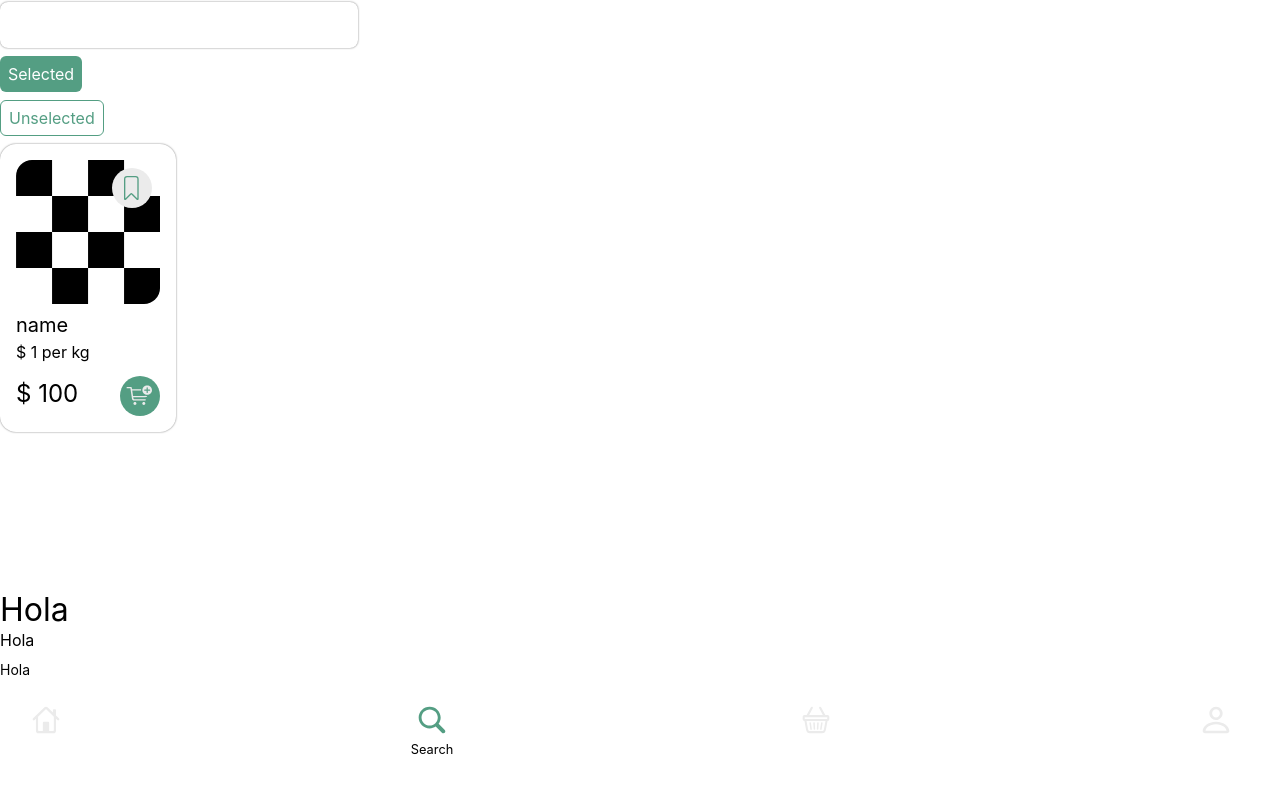
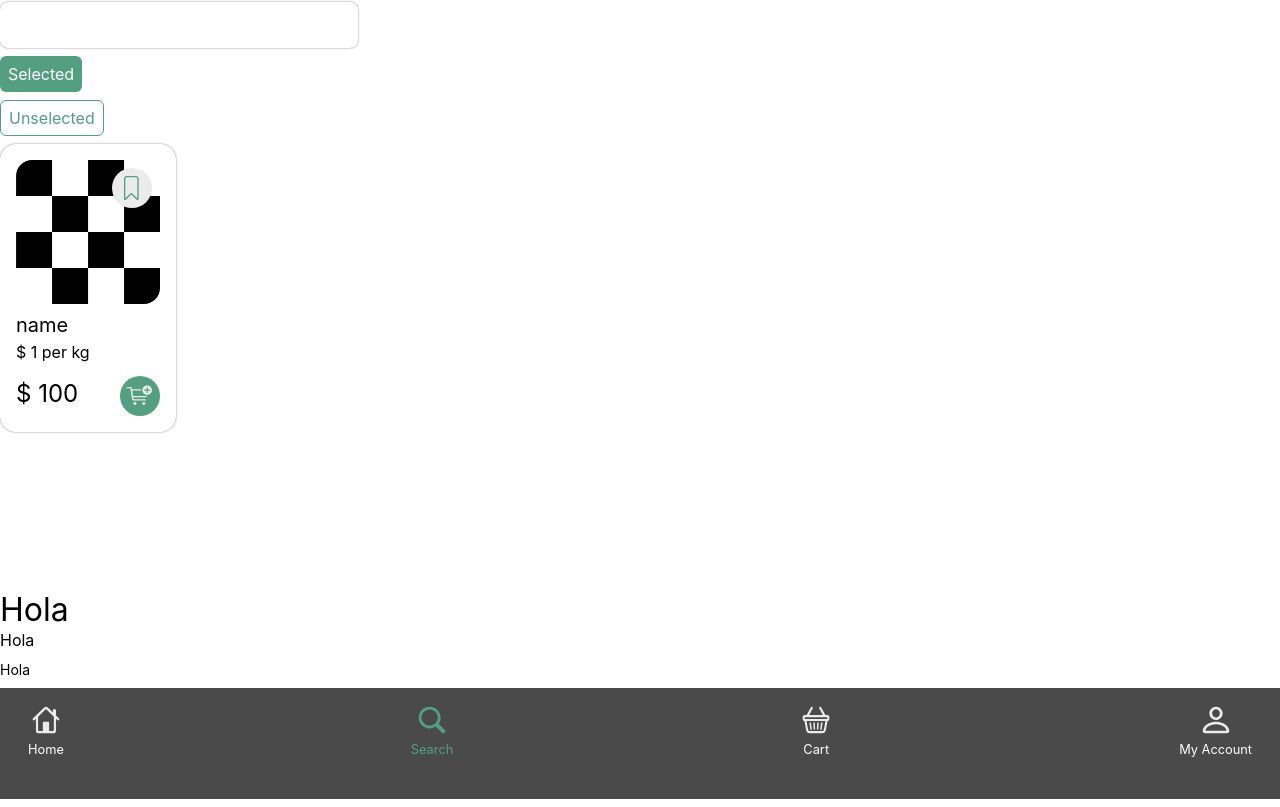
Before and after one commit to NumaLeone/grupo5-interacciones, a React (Create React App) app: page /design in a window 1280 px wide. Shown: the part 200-1007 px from the top of the page. Built offline with nearby package versions, Linux system fonts and the light colour scheme.

Commit message:
Navbar corrected colors and fixed selected icon text color

```diff
--- a/src/components/Navbar/index.tsx
+++ b/src/components/Navbar/index.tsx
@@ -14,22 +14,22 @@ const Navbar = ()=>{
     }
 
     return(
-        <div className="flex  items-center justify-between bg-secondary-95 p-4 h-full pl-7 pr-7 pb-10">
+        <div className="flex  items-center justify-between bg-greyscale-translucid p-4 h-full pl-7 pr-7 pb-10">
             <div className="flex flex-col items-center" onClick={() => {handleItemClick("Home")}}>
                 <HomeIcon checked={selectedItem === "Home"} size={size}/>
-                <h2 className={`mt-1 text-${selectedItem === "Home" ? 'primary-100' : 'white'} text-navBar`} > Home </h2>
+                <h2 className={`mt-1 text-${selectedItem === "Home" ? 'primary-500' : 'white'} text-navBar`} > Home </h2>
             </div>
             <div className="flex flex-col items-center" onClick={() => {handleItemClick("Search")}}>
                 <SearchIcon checked={selectedItem === "Search"} size={size}/>
-                <h2 className={`mt-1 text-${selectedItem === "Search" ? 'primary-100' : 'white'} text-navBar`} > Search </h2>
+                <h2 className={`mt-1 text-${selectedItem === "Search" ? 'primary-500' : 'white'} text-navBar`} > Search </h2>
             </div>
             <div className="flex flex-col items-center" onClick={() => {handleItemClick("Cart")}}>
                 <CartIcon checked={selectedItem === "Cart"} size={size} />
-                <h2 className={`mt-1 text-${selectedItem === "Cart" ? 'primary-100' : 'white'} text-navBar`} > Cart </h2>
+                <h2 className={`mt-1 text-${selectedItem === "Cart" ? 'primary-500' : 'white'} text-navBar`} > Cart </h2>
             </div>
             <div className="flex flex-col items-center" onClick={() => {handleItemClick("Account")}}>
                 <AccountIcon checked={selectedItem === "Account"} size={size} />
-                <Typography variantType={"h2"} variantWeight={"normal"} className={`mt-1 text-${selectedItem === "Account" ? 'primary-100' : 'white'} text-navBar`} > My Account </Typography>
+                <Typography variantType={"h2"} variantWeight={"normal"} className={`mt-1 text-${selectedItem === "Account" ? 'primary-500' : 'white'} text-navBar`} > My Account </Typography>
             </div>
         </div>
     )
```
